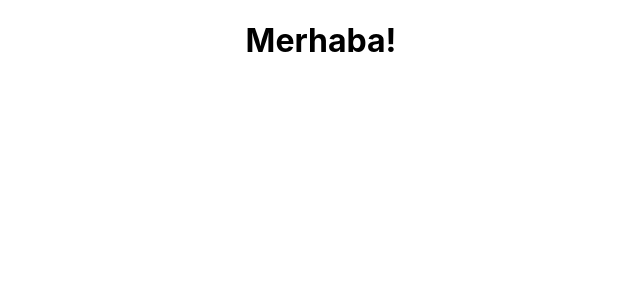
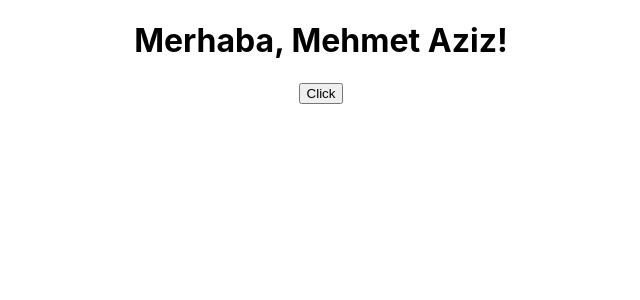
Before and after one commit to maziz-create/react-training, a React (Create React App) app: page / in a window 1280 px wide. Shown: the top 300 px of the page, without its empty margins (319-959 px from the left). Built offline with nearby package versions, Linux system fonts and the light colour scheme.

Commit message:
name state changed with function integrated into Button

```diff
--- a/src/App.js
+++ b/src/App.js
@@ -2,14 +2,20 @@ import logo from './logo.svg';
 import './App.css';
 // state tanımlıyoruz
 import { useState } from "react";
-
+/*
+  state nedir ?
+  uygulamamızda değerinin değişme potansiyeli yüksek olan şeyleri taşıyan javascript objesidir.
+  istediğimiz bir anda istediğimiz bir değeri değiştirebiliriz. mesela birisi mesaj attığında
+  sayfayı yenilemeden o mesajı görmek gibi.
+*/
 function App() {
   //State'i böyle tanımlıyoruz. const[stataName, functionOfChangeName] = useState(initialState);
   const [name, setName] = useState("Mehmet Aziz");
 
   return (
     <div className="App">
-      <h1>Merhaba!</h1>
+      <h1>Merhaba, {name}!</h1>
+      <button onClick={() => setName("isim değiştirildi => Ahmet")}>Click</button>
     </div>
   );
 }
```
